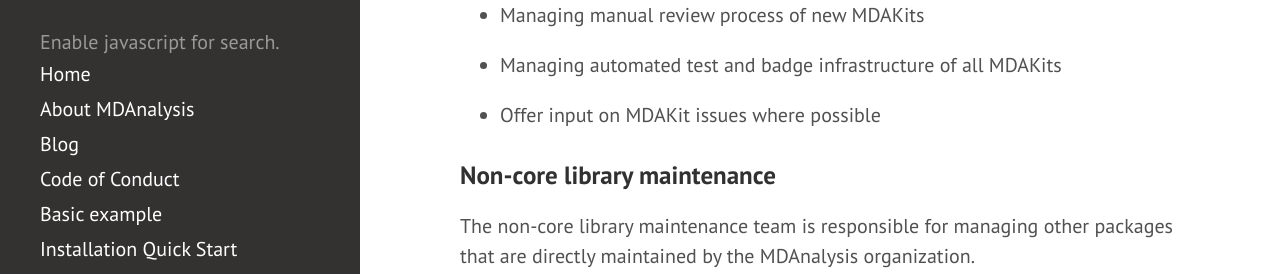
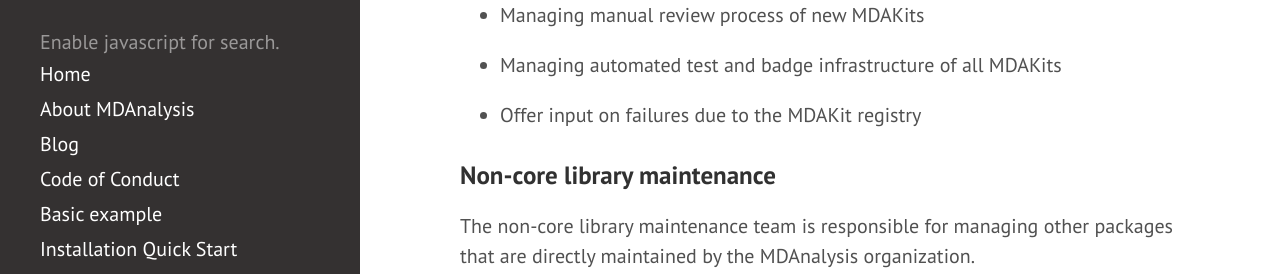
Before and after one commit to MDAnalysis/MDAnalysis.github.io, a Jekyll site: the page built from pages/team.md, in a window 1280 px wide and 900 px high, scrolled down 4512 px. Shown: the part 158-432 px from the top of the window. Built offline with Jekyll 4.4.1, drawn with Linux system fonts in a browser that asks for light colours; comment, search, counter and statistics services are not loaded.

Commit message:
Update _data/team/roles/mdakit_registry.yml

```diff
--- a/_data/team/roles/mdakit_registry.yml
+++ b/_data/team/roles/mdakit_registry.yml
@@ -3,7 +3,7 @@ tasks:
   - Managing submissions to MDAKits registry
   - Managing manual review process of new MDAKits
   - Managing automated test and badge infrastructure of all MDAKits
-  - Offer input on MDAKit issues where possible
+  - Offer input on failures due to the MDAKit registry
 current_members:
   - "[Irfan Alibay](https://github.com/IAlibay)"
   - "[Fiona Naughton](https://github.com/fiona-naughton)"
```
